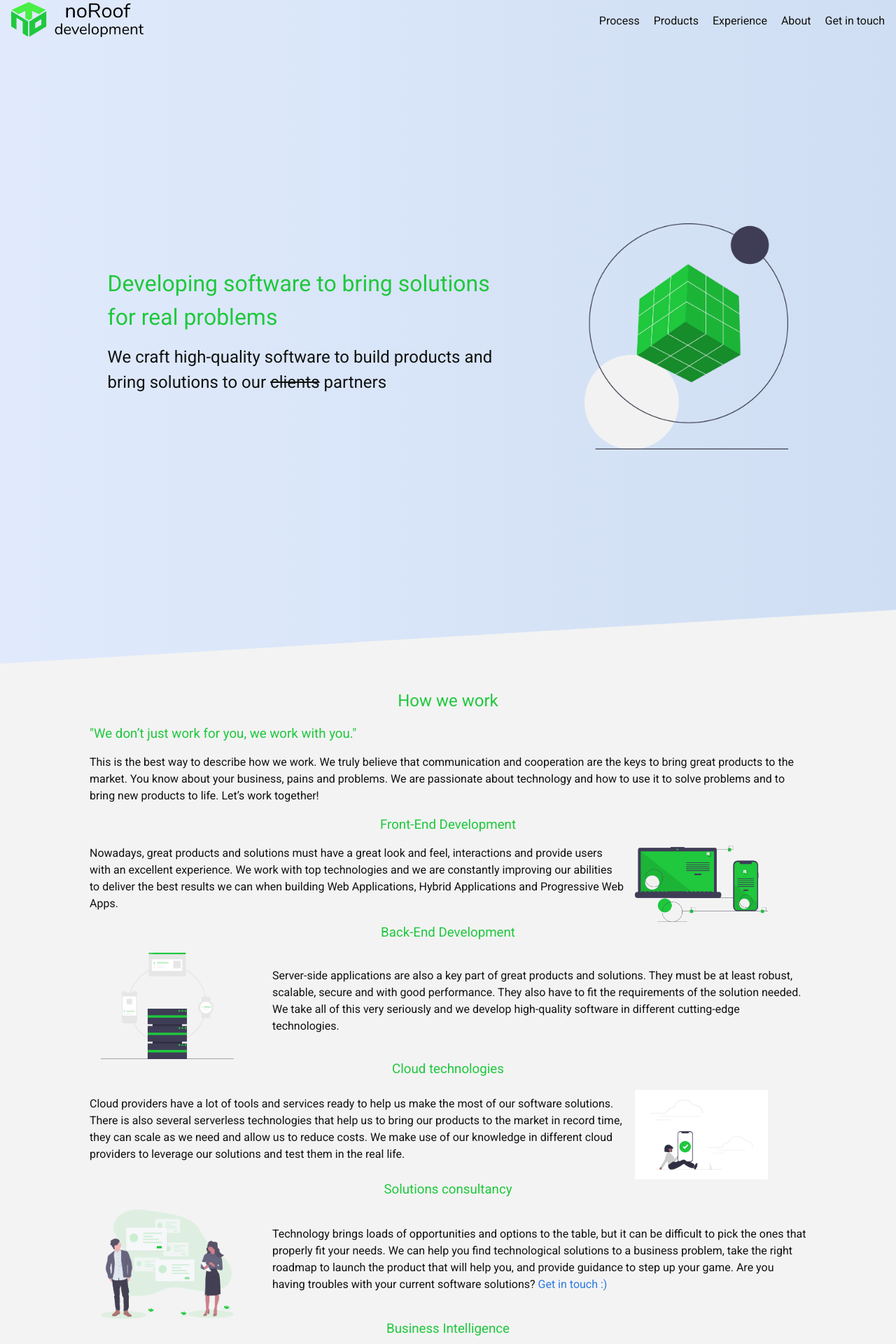
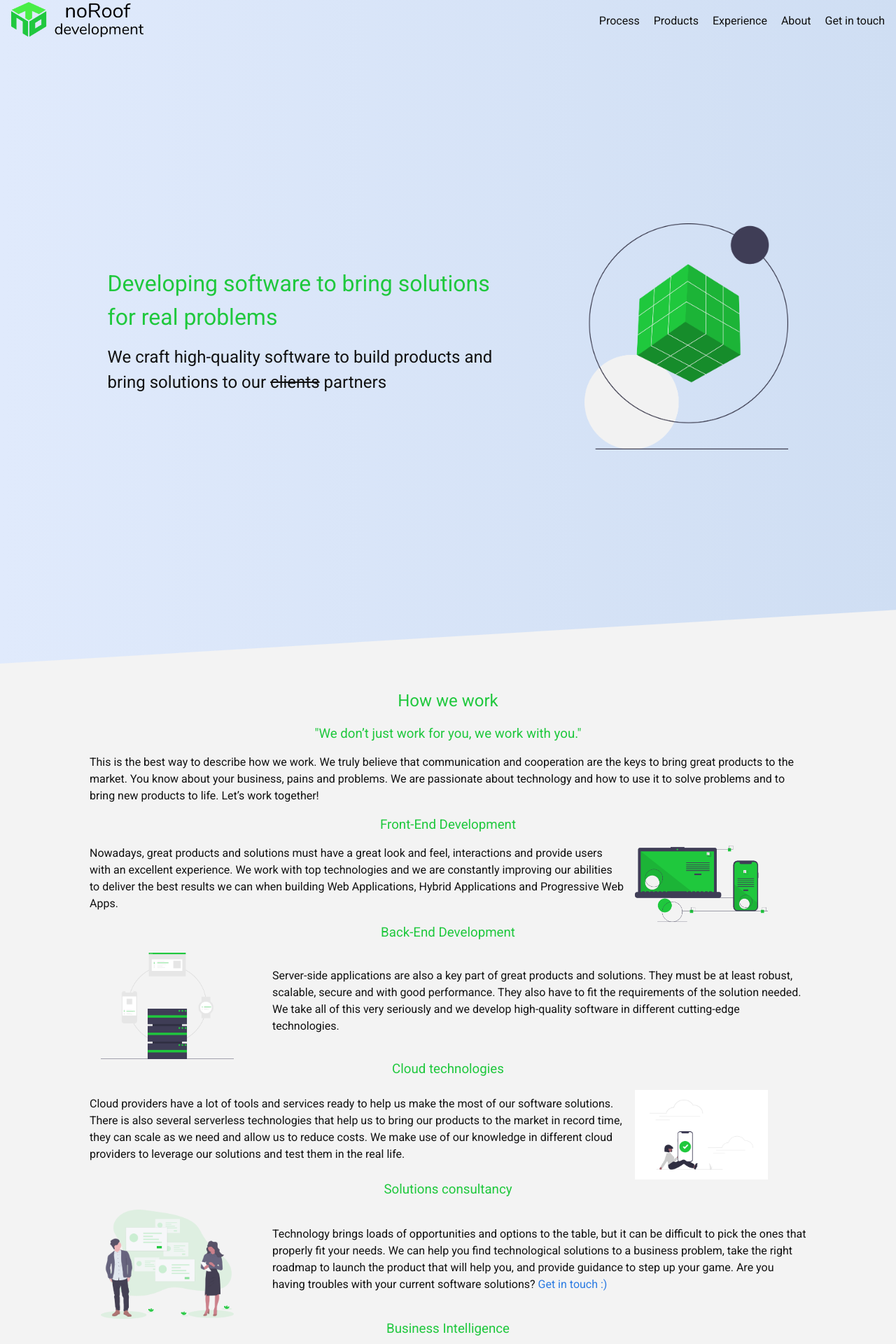
Before and after one commit to noRoof/noroof.github.io, a Jekyll site: the page built from index.html, in a window 1280 px wide. Shown: the top 1920 px of the page at 70% size. Built offline with Jekyll 4.4.1, drawn with Linux system fonts in a browser that asks for light colours.

Commit message:
center process sub header

```diff
--- a/_sass/noroof/_layout.scss
+++ b/_sass/noroof/_layout.scss
@@ -258,6 +258,10 @@ section {
 
     h2 {
       grid-column: 1 / span 2;
+    }
+
+    h3 {
+      text-align: center;
     }
 
     article {
```
